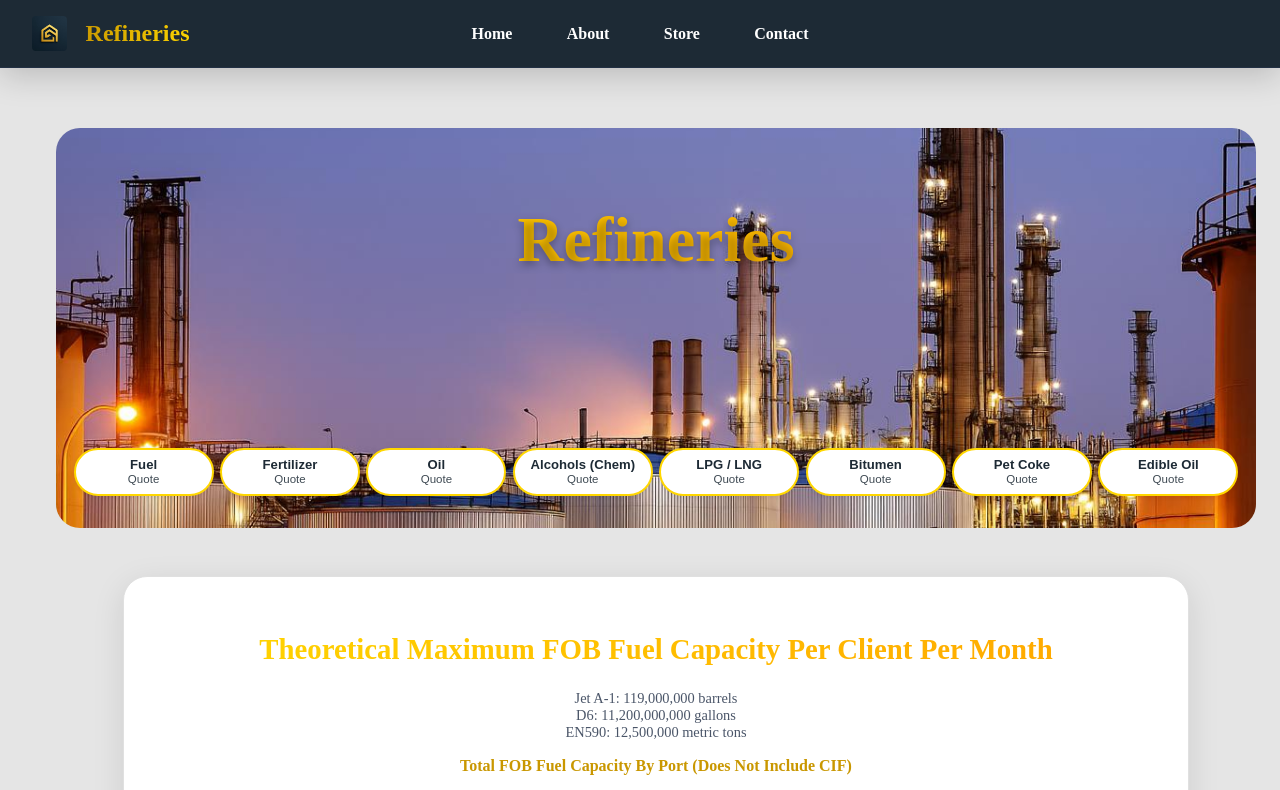
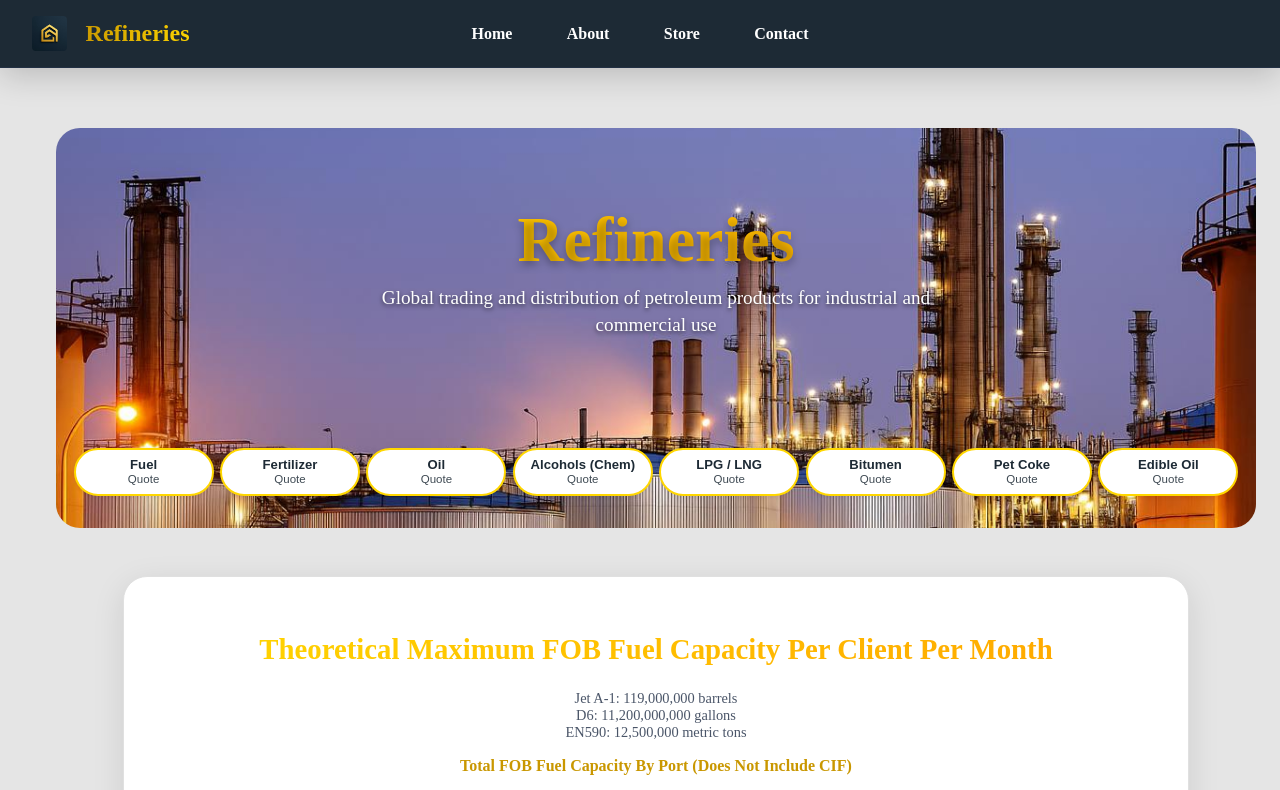
Before and after one commit to Reino221/stonehousewebsite, a Next.js app: page /refineries in a window 1280 px wide. Shown: the top 790 px of the page. Built offline with nearby package versions, Linux system fonts and the light colour scheme.

Commit message:
Add global trading description to refineries page hero section

```diff
--- a/pages/refineries.js
+++ b/pages/refineries.js
@@ -100,6 +100,18 @@ export default function Refineries() {
         {/* Title */}
         <div style={{ position: 'absolute', top: 32, left: 0, width: '100%', zIndex: 2, textAlign: 'center', color: '#fff' }}>
           <h1 style={{ fontSize: '4rem', fontWeight: 900, background: 'linear-gradient(135deg, #FFD700 0%, #FFA500 100%)', WebkitBackgroundClip: 'text', WebkitTextFillColor: 'transparent', marginBottom: '0.5rem', textShadow: '0 4px 8px rgba(0,0,0,0.3)' }}>Refineries</h1>
+          <p style={{
+            fontSize: '1.2rem',
+            fontWeight: 500,
+            color: '#fff',
+            textShadow: '0 2px 4px rgba(0,0,0,0.6)',
+            marginBottom: 0,
+            maxWidth: '600px',
+            margin: '0 auto',
+            lineHeight: '1.4'
+          }}>
+            Global trading and distribution of petroleum products for industrial and commercial use
+          </p>
         </div>
         {/* Quote Buttons */}
         <div style={{ display: 'flex', flexDirection: 'row', justifyContent: 'center', alignItems: 'flex-end', position: 'absolute', bottom: 32, left: 0, width: '100%', zIndex: 3, gap: '0.4rem' }}>
```
